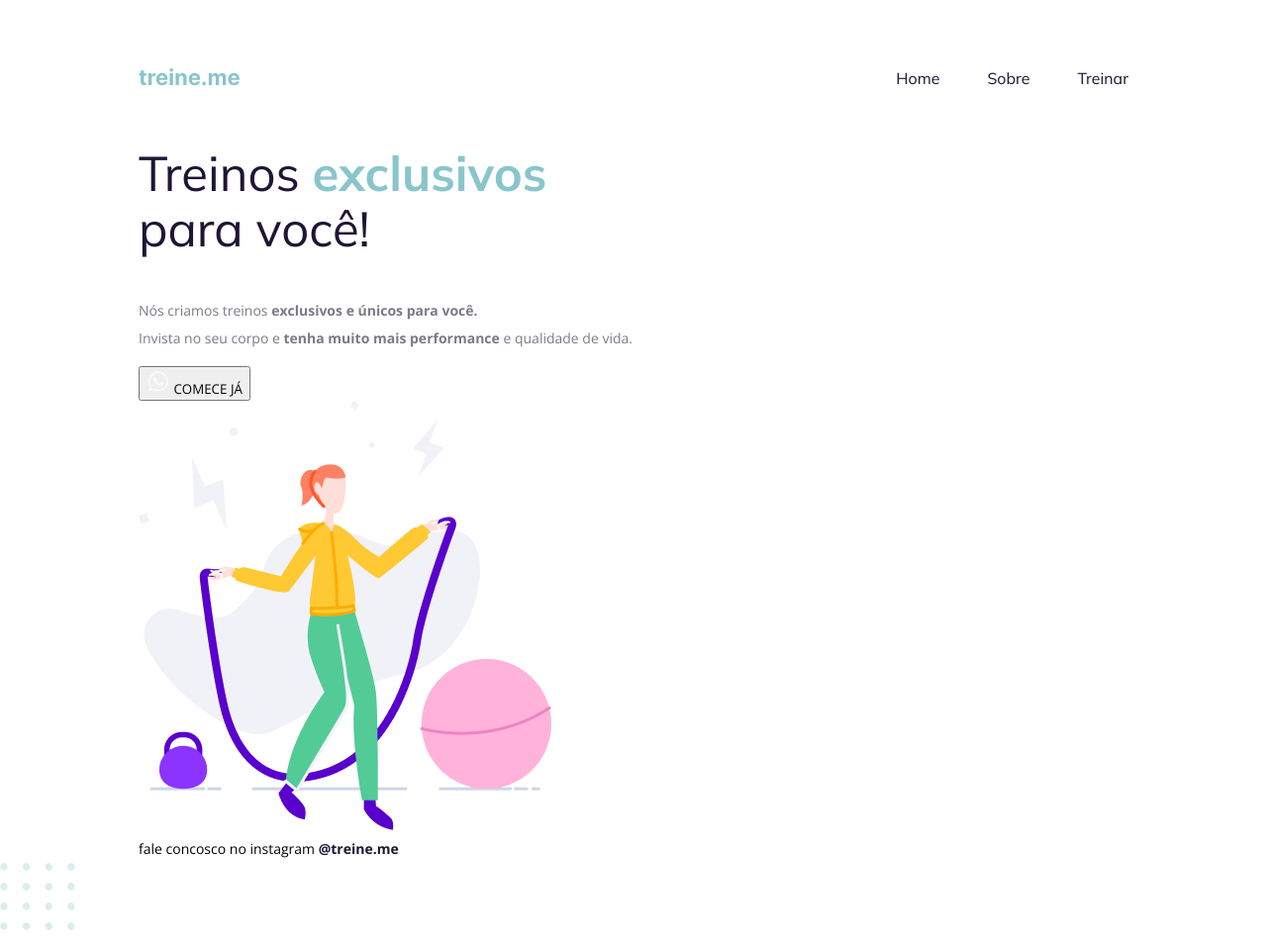
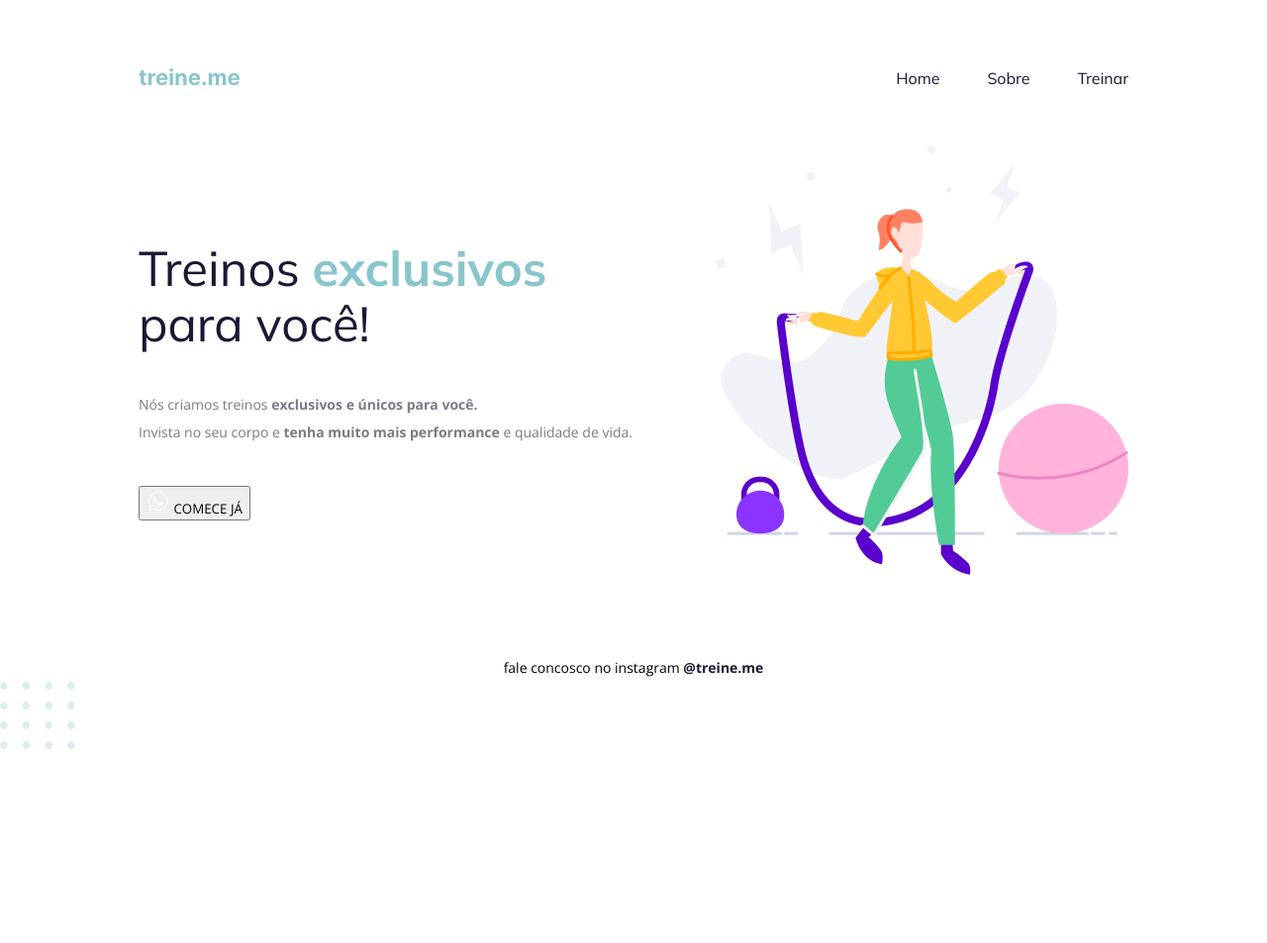
Before and after one commit to juniorvolontedev/explorer-treine-me, a plain HTML site: page index.html in a window 1280 px wide. Shown: the whole page at 99% size. After the commit the page ends 800 px from the top, so only its background shows below. Drawn offline with nearby package versions, Linux system fonts and the light colour scheme.

Commit message:
aplicando alinhamentos e espaçamentos no main e no footer

```diff
--- a/index.html
+++ b/index.html
@@ -30,7 +30,7 @@
       </nav>
 
       <main>
-        <section class="text">
+        <section>
           <h1>Treinos <span>exclusivos</span> para você!</h1>
 
           <p>
--- a/style.css
+++ b/style.css
@@ -37,6 +37,12 @@ ul {
   font-family: "Mulish", sans-serif;
 }
 
+main {
+  display: flex;
+  align-items: center;
+  justify-content: space-between;
+}
+
 h1 {
   font-weight: normal;
   font-size: 49px;
@@ -50,10 +56,11 @@ h1 span {
   color: #89c5cc;
 }
 
-p {
+section p {
   font-size: 14px;
   line-height: 28px;
   color: #7d7987;
+  margin: 40px 0;
 }
 
 button {
@@ -64,6 +71,8 @@ button {
 footer {
   font-size: 14px;
   line-height: 28px;
+  text-align: center;
+  margin-top: 80px;
 }
 
 footer a {
```
